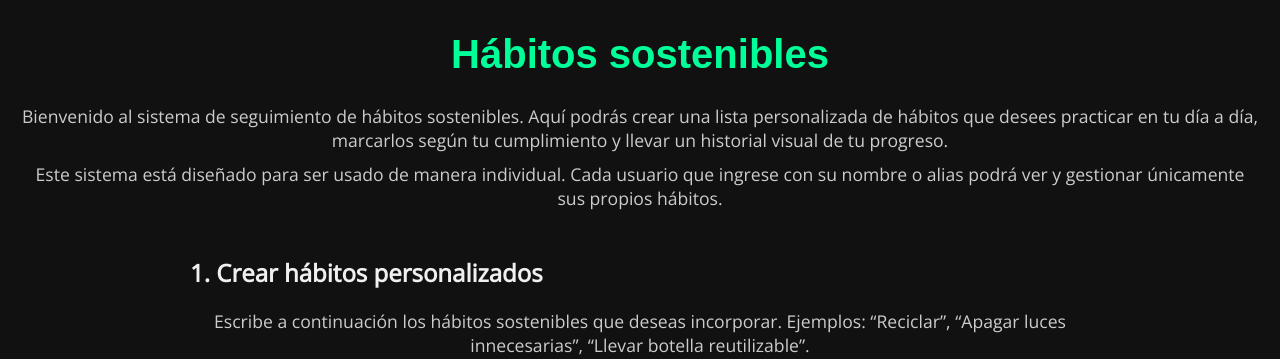
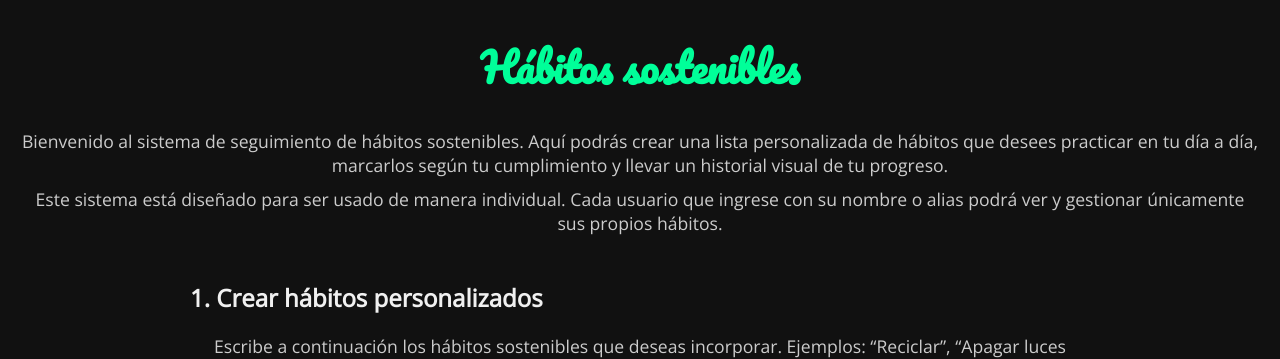
Before and after one commit to Winnie-17/habitos-sostenibles, a Flask app: page /index in a window 1280 px wide. Shown: the top 359 px of the page. Run offline with Flask 3, Linux system fonts and the light colour scheme; the visitor is signed in with stand-in values (Sample User, id 1); data that the repository does not hold is empty.

Commit message:
Update: nueva fuente personalizada para el título en index.html

```diff
--- a/static/style.css
+++ b/static/style.css
@@ -9,7 +9,7 @@ body {
 
 /* Encabezados */
 .titulo, h1 {
-  font-family: 'Outfit', sans-serif;
+  font-family: 'Pacifico', sans-serif;
   font-size: 2.5rem;
   text-align: center;
   margin-top: 2rem;
--- a/templates/index.html
+++ b/templates/index.html
@@ -9,6 +9,7 @@
   <link href="https://fonts.googleapis.com/css2?family=Open+Sans&display=swap" rel="stylesheet" />
   <link rel="stylesheet" href="{{ url_for('static', filename='style.css') }}?v=2.0" />
   <link rel="icon" type="image/x-icon" href="{{ url_for('static', filename='favicon.ico') }}" />
+  <link href="https://fonts.googleapis.com/css2?family=Pacifico&display=swap" rel="stylesheet">
 </head>
 
 <body>
```
